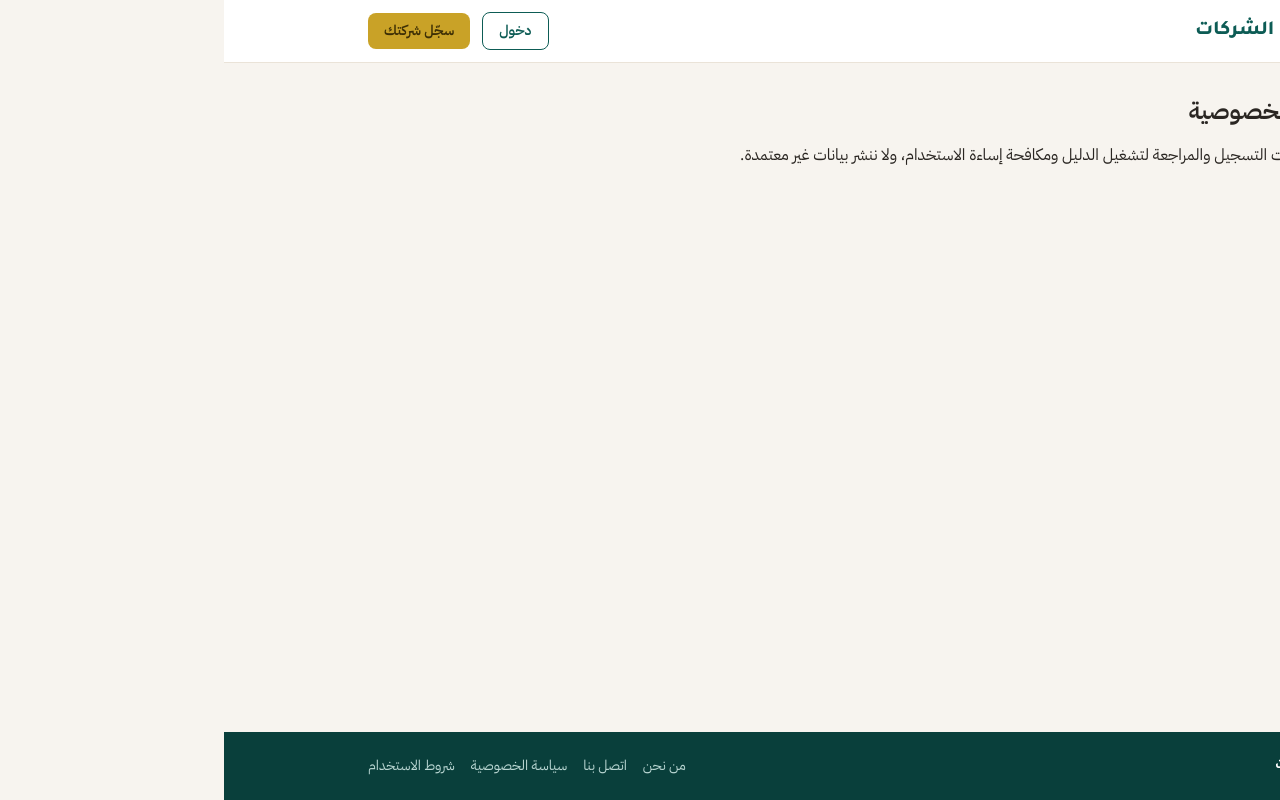
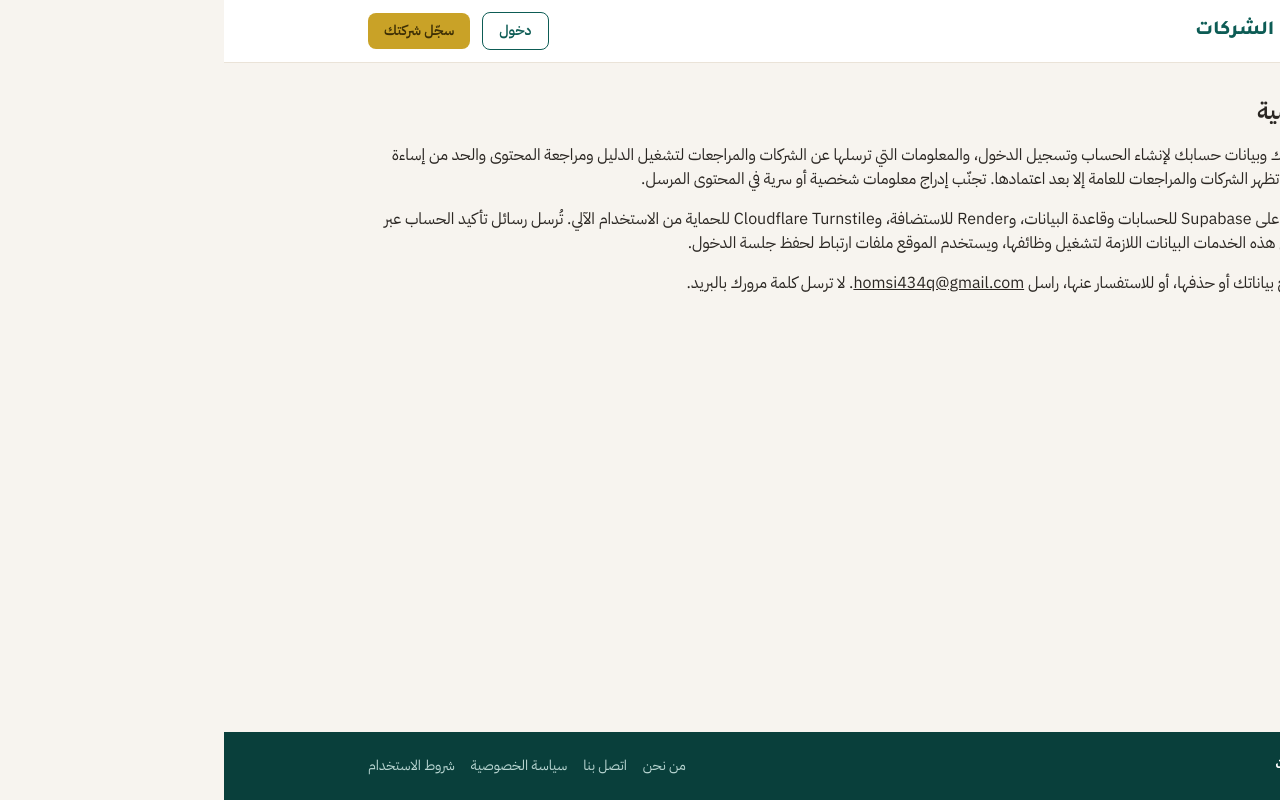
Before and after one commit to Anas379110/directory-render-verification, a Next.js app: page /privacy in a window 1280 px wide. Built offline with nearby package versions, Linux system fonts and the light colour scheme; no server answers.

Commit message:
Revise privacy policy text and title

```diff
--- a/app/privacy/page.tsx
+++ b/app/privacy/page.tsx
@@ -1,5 +1,9 @@
-export const metadata = { title: 'سياسة الخصوصية' };
+export const metadata = { title: 'الخصوصية' };
 
 export default function PrivacyPage() {
-  return <article className="space-y-4"><h1 className="text-2xl font-bold">سياسة الخصوصية</h1><p>نستخدم بيانات التسجيل والمراجعة لتشغيل الدليل ومكافحة إساءة الاستخدام، ولا ننشر بيانات غير معتمدة.</p></article>;
+  return <article className="space-y-4"><h1 className="text-2xl font-bold">الخصوصية</h1>
+    <p>نستخدم بريدك وبيانات حسابك لإنشاء الحساب وتسجيل الدخول، والمعلومات التي ترسلها عن الشركات والمراجعات لتشغيل الدليل ومراجعة المحتوى والحد من إساءة الاستخدام. لا تظهر الشركات والمراجعات للعامة إلا بعد اعتمادها. تجنّب إدراج معلومات شخصية أو سرية في المحتوى المرسل.</p>
+    <p>يعتمد الموقع على Supabase للحسابات وقاعدة البيانات، وRender للاستضافة، وCloudflare Turnstile للحماية من الاستخدام الآلي. تُرسل رسائل تأكيد الحساب عبر Gmail. تعالج هذه الخدمات البيانات اللازمة لتشغيل وظائفها، ويستخدم الموقع ملفات ارتباط لحفظ جلسة الدخول.</p>
+    <p>لطلب تصحيح بياناتك أو حذفها، أو للاستفسار عنها، راسل <a className="underline" href="mailto:homsi434q@gmail.com">homsi434q@gmail.com</a>. لا ترسل كلمة مرورك بالبريد.</p>
+  </article>;
 }
```
